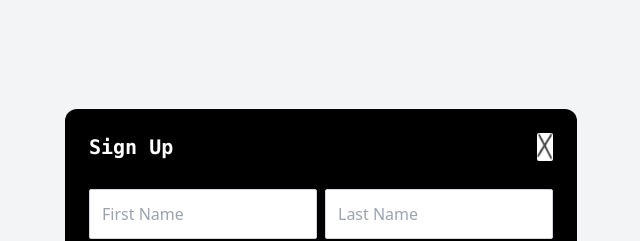
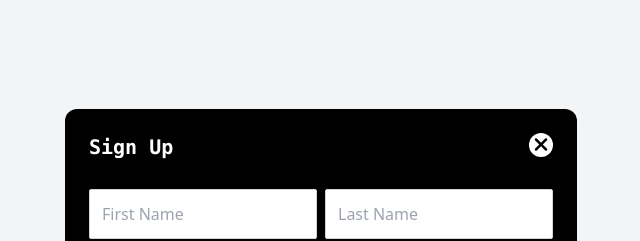
Before and after one commit to ushagotame000/collegeproject, a React (Create React App) app in the folder client/: page /signup in a window 1280 px wide. Shown: the top 241 px of the page, without its empty margins (319-959 px from the left). Built offline with nearby package versions, Linux system fonts and the light colour scheme.

Commit message:
login and signup

```diff
--- a/client/src/components/login form/Login.tsx
+++ b/client/src/components/login form/Login.tsx
@@ -1,5 +1,4 @@
 import React, { useState } from "react";
-import { assets } from "../../assets/assets";
 function Login() {
   return (
     <>
@@ -7,11 +6,6 @@ function Login() {
         <form className="container max-w-lg bg-black flex flex-col gap-7 rounded-xl text-base p-6 justify-center">
           <div className="login-title flex justify-between text-center font-bold text-xl font-mono">
             <h2 className="text-white">Login</h2>
-            <img
-              src={assets.cross_icon}
-              alt="close"
-              className="cursor-pointer w-4 bg-white rounded-sm"
-            />
           </div>
 
           <div className="email">
--- a/client/src/components/login form/SignUp.tsx
+++ b/client/src/components/login form/SignUp.tsx
@@ -8,11 +8,12 @@ function SignUp() {
         <form className="container max-w-lg bg-black flex flex-col gap-7 rounded-xl text-base p-6 justify-center">
           <div className="signup-title flex justify-between text-center font-bold text-xl font-mono">
             <h2 className="text-white">Sign Up</h2>
-            <img
-              src={assets.cross_icon}
-              alt="close"
-              className="cursor-pointer w-4 bg-white rounded-sm"
-            />
+            <button
+              className="bg-white rounded-full h-6 w-6 flex justify-center items-center"
+              onClick={() => (window.location.href = "/login")}
+            >
+              <i className="fas fa-times"></i>
+            </button>
           </div>
 
           <div className="login-input grid grid-cols-2 gap-2">
```
